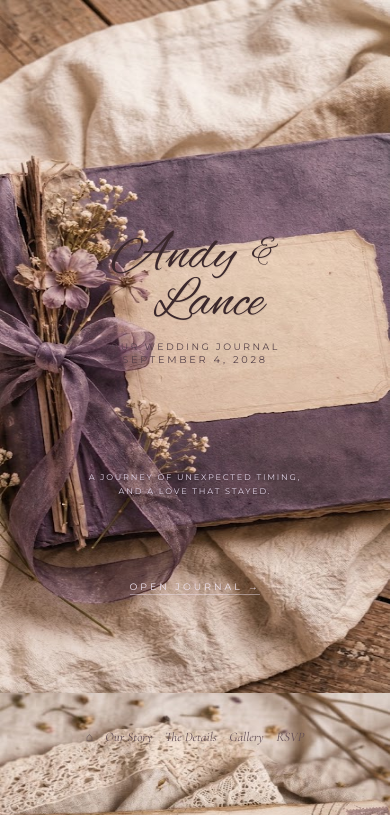
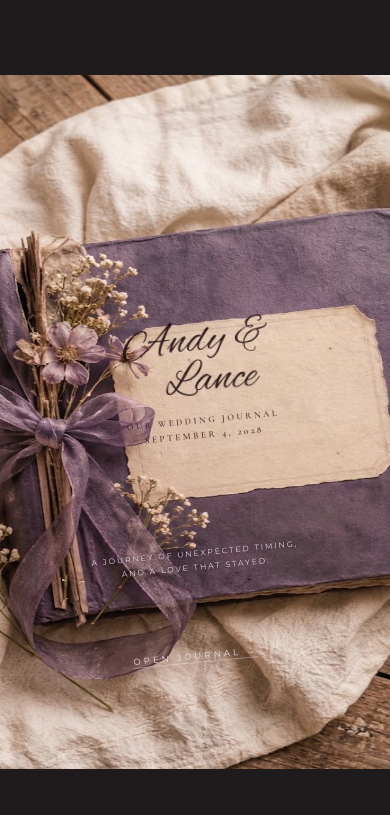
Before and after one commit to andreaasuncion0928-sketch/WS8, a plain HTML site: page index.html in a window 390 px wide. Shown: the top 815 px of the page. Drawn offline with nearby package versions, Linux system fonts and the light colour scheme.

Commit message:
Update index.html

```diff
--- a/index.html
+++ b/index.html
@@ -5,10 +5,10 @@
   <meta name="viewport" content="width=device-width, initial-scale=1.0">
   <title>Andy & Lance — Our Wedding Journal</title>
 
-  <!-- Matching Typography: Calligraphy Script & Elegant Serif -->
+  <!-- Typography matching the vintage journal -->
   <link rel="preconnect" href="https://fonts.googleapis.com">
   <link rel="preconnect" href="https://fonts.gstatic.com" crossorigin>
-  <link href="https://fonts.googleapis.com/css2?family=Alex+Brush&family=Cormorant+Garamond:ital,wght@0,300;0,400;0,500;0,600;0,700;1,400;1,500&family=Montserrat:wght@300;400;500&display=swap" rel="stylesheet">
+  <link href="https://fonts.googleapis.com/css2?family=Alex+Brush&family=Cormorant+Garamond:ital,wght@0,400;0,500;0,600;1,400;1,600&family=Montserrat:wght@300;400;500&display=swap" rel="stylesheet">
 
   <style>
     *, *::before, *::after {
@@ -18,24 +18,24 @@
     }
 
     body {
-      background-color: #242022;
+      background-color: #1f1b1d;
       color: #382c2a;
       font-family: 'Cormorant Garamond', serif;
       overflow-x: hidden;
       scroll-behavior: smooth;
     }
 
-    /* Screen Stage: Centers each page like a real journal */
+    /* Centers the canvas on any screen */
     .journal-stage {
-      width: 100%;
+      width: 100vw;
+      min-height: 100vh;
       display: flex;
       justify-content: center;
       align-items: center;
-      background-color: #242022;
-      padding: 0;
+      background-color: #1f1b1d;
     }
 
-    /* Fixed Canvas: 16:9 ratio in browser ensures coordinates NEVER drift */
+    /* Fixed ratio canvas: coordinates never stretch or drift */
     .page-sheet {
       position: relative;
       width: 100vw;
@@ -58,7 +58,10 @@
     }
 
     @media (max-width: 768px) {
-      .page-sheet { aspect-ratio: 9 / 16; width: 100vw; }
+      .page-sheet {
+        aspect-ratio: 9 / 16;
+        width: 100vw;
+      }
       #page-1 { background-image: url('intro p.jpg'); }
       #page-2 { background-image: url('2nd page p.jpg'); }
       #page-3 { background-image: url('3rd page p.jpg'); }
@@ -67,167 +70,222 @@
       #page-6 { background-image: url('6th page p.jpg'); }
     }
 
-    /* ----------------------------------------------------
-       TOP NAVIGATION TABS (Pages 2 to 6)
-       ---------------------------------------------------- */
-    .journal-nav {
+    /* ========================================================
+       PAGE 1: COVER LAYOUT & REALISTIC JOURNAL SLANT
+       ======================================================== */
+
+    /* Cream Paper Label Area: Shifted to the right of the flowers & ribbon */
+    .p1-journal-label {
       position: absolute;
-      top: 5.2%;
-      left: 0;
-      width: 100%;
-      display: flex;
-      justify-content: center;
-      align-items: center;
-      gap: 3.2%;
-      z-index: 30;
-    }
-
-    .journal-nav a {
-      text-decoration: none;
-      font-family: 'Cormorant Garamond', serif;
-      font-style: italic;
-      font-size: clamp(13px, 1.25vw, 20px);
-      color: #634e56;
-      transition: color 0.2s;
-    }
-
-    .journal-nav a:hover,
-    .journal-nav a.active {
-      color: #2e1c25;
-      font-weight: 600;
-      border-bottom: 1px solid #7d4f6c;
-    }
-
-    .journal-nav .home-icon {
-      font-style: normal;
-      font-size: clamp(12px, 1.1vw, 18px);
-    }
-
-    /* ----------------------------------------------------
-       PAGE 1: COVER
-       ---------------------------------------------------- */
-    .p1-card-content {
-      position: absolute;
-      top: 15%;
-      left: 31%;
-      width: 53%;
-      height: 56%;
+      top: 20%;
+      left: 51.5%;
+      width: 32.5%;
+      height: 48%;
       display: flex;
       flex-direction: column;
       align-items: center;
       justify-content: center;
       text-align: center;
+      /* Slant matching the journal's perspective */
+      transform: rotate(-6.8deg);
+      transform-origin: center center;
+      /* Ink blend effect to look naturally written into paper fibers */
+      mix-blend-mode: multiply;
+      pointer-events: none;
     }
 
-    .p1-script-names {
+    /* Couple's Names: Slanted Calligraphy */
+    .p1-names-wrap {
       font-family: 'Alex Brush', cursive;
-      font-size: clamp(48px, 6.2vw, 100px);
-      line-height: 0.95;
+      font-size: clamp(40px, 5.1vw, 84px);
+      line-height: 0.98;
       color: #3b282c;
       font-weight: 400;
-      text-shadow: 0.5px 0.5px 1px rgba(0, 0, 0, 0.08);
-      position: relative;
-      display: inline-block;
+      letter-spacing: 0.01em;
+      filter: drop-shadow(0.5px 0.5px 0.5px rgba(0, 0, 0, 0.1));
+      user-select: none;
     }
 
-    .p1-script-names .amp {
-      font-size: 0.65em;
-      margin-left: 0.15em;
-      vertical-align: 0.2em;
+    .p1-names-wrap .scramble-line-1 {
+      display: inline-block;
+      white-space: nowrap;
     }
 
-    .p1-script-names .name-lance {
+    .p1-names-wrap .scramble-line-2 {
       display: block;
       margin-top: -0.1em;
-      margin-left: 0.5em;
+      margin-left: 0.55em;
+      white-space: nowrap;
     }
 
-    .p1-subhead {
-      margin-top: 1.8vw;
-      font-family: 'Montserrat', sans-serif;
-      font-size: clamp(8px, 0.8vw, 13px);
-      font-weight: 400;
+    /* "OUR WEDDING JOURNAL" in refined, spaced serif */
+    .p1-label-subhead {
+      margin-top: 1.5vw;
+      font-family: 'Cormorant Garamond', serif;
+      font-size: clamp(9px, 0.92vw, 15px);
+      font-weight: 600;
+      letter-spacing: 0.28em;
+      text-transform: uppercase;
+      color: #534247;
+      opacity: 0.92;
+    }
+
+    /* "SEPTEMBER 4, 2028" */
+    .p1-label-date {
+      margin-top: 0.4vw;
+      font-family: 'Cormorant Garamond', serif;
+      font-size: clamp(9px, 0.95vw, 15px);
+      font-weight: 600;
       letter-spacing: 0.26em;
       text-transform: uppercase;
-      color: #554148;
+      color: #534247;
+      opacity: 0.92;
     }
 
-    .p1-date {
-      margin-top: 0.5vw;
-      font-family: 'Montserrat', sans-serif;
-      font-size: clamp(9px, 0.85vw, 14px);
-      font-weight: 400;
-      letter-spacing: 0.28em;
-      text-transform: uppercase;
-      color: #554148;
-    }
-
-    .p1-bottom-quote {
+    /* Lower Quote on Purple Velvet/Linen Fabric */
+    .p1-lower-quote {
       position: absolute;
-      top: 74%;
-      left: 54%;
+      top: 73.5%;
+      left: 54.5%;
       width: 27%;
       text-align: center;
       font-family: 'Montserrat', sans-serif;
-      font-size: clamp(7px, 0.7vw, 11px);
+      font-size: clamp(7.5px, 0.68vw, 11px);
       font-weight: 400;
-      letter-spacing: 0.22em;
-      line-height: 1.7;
+      letter-spacing: 0.24em;
+      line-height: 1.75;
       text-transform: uppercase;
-      color: #e5d7eb;
-      text-shadow: 0 1px 2px rgba(0, 0, 0, 0.4);
+      color: #e5d6eb;
+      /* Slanted with the book cover */
+      transform: rotate(-6.8deg);
+      text-shadow: 0 1px 2px rgba(0, 0, 0, 0.35);
     }
 
-    .p1-open-btn {
+    /* "OPEN JOURNAL ──→" */
+    .p1-open-action {
       position: absolute;
       top: 89%;
-      left: 54%;
+      left: 54.5%;
       width: 27%;
       text-align: center;
+      transform: rotate(-6.8deg);
     }
 
-    .p1-open-btn a {
+    .p1-open-action a {
+      display: inline-flex;
+      align-items: center;
+      justify-content: center;
+      gap: 0.7vw;
       text-decoration: none;
       font-family: 'Montserrat', sans-serif;
       font-size: clamp(8px, 0.72vw, 12px);
-      letter-spacing: 0.32em;
+      letter-spacing: 0.36em;
       text-transform: uppercase;
-      color: #ede2ef;
-      border-bottom: 1px solid rgba(237, 226, 239, 0.45);
+      color: #ede0ef;
       padding-bottom: 0.3vw;
-      transition: all 0.3s;
+      border-bottom: 1px solid rgba(237, 224, 239, 0.4);
+      transition: all 0.3s ease;
     }
 
-    .p1-open-btn a:hover {
+    .p1-open-action a:hover {
       color: #ffffff;
       border-bottom-color: #ffffff;
+      letter-spacing: 0.42em;
     }
 
     /* ----------------------------------------------------
-       PAGE 2: TO OUR FAVORITE PEOPLE
+       MOBILE ADJUSTMENTS (9:16 Portrait Canvas)
        ---------------------------------------------------- */
+    @media (max-width: 768px) {
+      .p1-journal-label {
+        top: 25%;
+        left: 22%;
+        width: 58%;
+        height: 38%;
+        transform: rotate(-5.5deg);
+      }
+      .p1-names-wrap { font-size: 11.5vw; }
+      .p1-label-subhead { font-size: 2.3vw; margin-top: 3vw; }
+      .p1-label-date { font-size: 2.4vw; margin-top: 0.8vw; }
+      .p1-lower-quote {
+        top: 68%;
+        left: 15%;
+        width: 70%;
+        font-size: 2vw;
+        transform: rotate(-5.5deg);
+      }
+      .p1-open-action {
+        top: 82%;
+        left: 15%;
+        width: 70%;
+        transform: rotate(-5.5deg);
+      }
+      .p1-open-action a { font-size: 2.2vw; }
+
+      .p2-letter { top: 16%; left: 10%; width: 80%; transform: rotate(-2deg); }
+      .p2-polaroid { display: none; }
+      .p3-photos { display: none; }
+      .p3-story-box { top: 16%; left: 10%; width: 80%; }
+      .p4-container { top: 14%; left: 8%; width: 84%; }
+      .p4-attire-tag { display: none; }
+      .p5-container { top: 14%; left: 8%; width: 84%; }
+      .p6-gallery-side { display: none; }
+      .p6-rsvp-side { top: 22%; left: 10%; width: 80%; }
+    }
+
+    /* ----------------------------------------------------
+       PAGES 2-6: SUBPAGES STYLING
+       ---------------------------------------------------- */
+    .journal-nav {
+      position: absolute;
+      top: 5%;
+      left: 0;
+      width: 100%;
+      display: flex;
+      justify-content: center;
+      gap: 3.5%;
+      z-index: 20;
+    }
+    .journal-nav a {
+      text-decoration: none;
+      font-family: 'Cormorant Garamond', serif;
+      font-style: italic;
+      font-size: clamp(13px, 1.2vw, 19px);
+      color: #634e56;
+      transition: color 0.2s;
+    }
+    .journal-nav a:hover, .journal-nav a.active {
+      color: #2e1c25;
+      font-weight: 600;
+    }
+
     .p2-letter {
       position: absolute;
       top: 14%;
       left: 17%;
       width: 40%;
       text-align: left;
+      transform: rotate(-1.5deg);
+      mix-blend-mode: multiply;
     }
-
     .script-heading {
       font-family: 'Alex Brush', cursive;
       font-size: clamp(32px, 3.8vw, 60px);
       color: #3b282c;
       margin-bottom: 1.2vw;
     }
-
     .letter-body {
       font-family: 'Cormorant Garamond', serif;
       font-size: clamp(13px, 1.22vw, 20px);
       line-height: 1.6;
       color: #4a3c40;
     }
-
+    .p2-sign {
+      margin-top: 1.5vw;
+      font-family: 'Alex Brush', cursive;
+      font-size: clamp(24px, 2.7vw, 42px);
+      color: #3b282c;
+    }
     .p2-polaroid {
       position: absolute;
       top: 11%;
@@ -235,42 +293,39 @@
       width: 28%;
       background: #ffffff;
       padding: 3.5% 3.5% 8.5% 3.5%;
-      box-shadow: 2px 5px 15px rgba(0, 0, 0, 0.15);
+      box-shadow: 2px 5px 15px rgba(0,0,0,0.15);
       transform: rotate(3deg);
     }
+    .p2-polaroid img { width: 100%; display: block; }
 
-    .p2-polaroid img {
-      width: 100%;
-      height: auto;
-      display: block;
+    /* Page 3 */
+    .p3-photos {
+      position: absolute;
+      top: 16%;
+      left: 10%;
+      width: 36%;
+      height: 72%;
     }
+    .polaroid-frame {
+      position: absolute;
+      background: #ffffff;
+      padding: 3% 3% 7% 3%;
+      box-shadow: 2px 4px 12px rgba(0, 0, 0, 0.14);
+    }
+    .polaroid-frame img { width: 100%; display: block; }
+    .p3-frame-1 { width: 56%; top: 0; left: 6%; transform: rotate(-6deg); z-index: 1; }
+    .p3-frame-2 { width: 56%; top: 22%; left: 36%; transform: rotate(4deg); z-index: 2; }
+    .p3-frame-3 { width: 58%; top: 48%; left: 8%; transform: rotate(-3deg); z-index: 3; }
 
-    .p2-sign {
-      margin-top: 1.5vw;
-      font-family: 'Alex Brush', cursive;
-      font-size: clamp(24px, 2.7vw, 42px);
-      color: #3b282c;
-    }
-
-    /* ----------------------------------------------------
-       PAGE 3: OUR STORY
-       ---------------------------------------------------- */
     .p3-story-box {
       position: absolute;
       top: 15%;
       left: 50%;
       width: 40%;
       text-align: left;
+      transform: rotate(-1deg);
+      mix-blend-mode: multiply;
     }
-
-    .p3-story-box .sub {
-      font-family: 'Cormorant Garamond', serif;
-      font-style: italic;
-      font-size: clamp(13px, 1.2vw, 19px);
-      color: #5b4a4f;
-      margin-bottom: 1.5vw;
-    }
-
     .p3-story-box p {
       font-size: clamp(12px, 1.15vw, 18px);
       line-height: 1.58;
@@ -278,52 +333,21 @@
       margin-bottom: 0.9vw;
     }
 
-    .p3-photos {
-      position: absolute;
-      top: 16%;
-      left: 10%;
-      width: 36%;
-      height: 72%;
-    }
-
-    .polaroid-frame {
-      position: absolute;
-      background: #ffffff;
-      padding: 3% 3% 7% 3%;
-      box-shadow: 2px 4px 12px rgba(0, 0, 0, 0.14);
-    }
-
-    .polaroid-frame img {
-      width: 100%;
-      display: block;
-    }
-
-    .p3-frame-1 { width: 56%; top: 0; left: 6%; transform: rotate(-6deg); z-index: 1; }
-    .p3-frame-2 { width: 56%; top: 22%; left: 36%; transform: rotate(4deg); z-index: 2; }
-    .p3-frame-3 { width: 58%; top: 48%; left: 8%; transform: rotate(-3deg); z-index: 3; }
-
-    /* ----------------------------------------------------
-       PAGE 4: THE WEDDING DETAILS
-       ---------------------------------------------------- */
+    /* Page 4 Details */
     .p4-container {
       position: absolute;
       top: 14%;
       left: 16%;
       width: 56%;
       text-align: center;
+      mix-blend-mode: multiply;
     }
-
     .p4-columns {
       display: flex;
       justify-content: space-between;
       margin-top: 2vw;
     }
-
-    .p4-col {
-      width: 47%;
-      text-align: center;
-    }
-
+    .p4-col { width: 47%; text-align: center; }
     .venue-name {
       font-size: clamp(14px, 1.4vw, 22px);
       font-weight: 600;
@@ -331,18 +355,8 @@
       color: #38252a;
       margin: 0.4vw 0 0.2vw 0;
     }
-
-    .venue-loc {
-      font-size: clamp(12px, 1.1vw, 17px);
-      color: #554449;
-      margin-bottom: 0.6vw;
-    }
-
-    .venue-time {
-      font-size: clamp(11px, 0.95vw, 15px);
-      color: #6a575d;
-      letter-spacing: 0.05em;
-    }
+    .venue-loc { font-size: clamp(12px, 1.1vw, 17px); color: #554449; margin-bottom: 0.6vw; }
+    .venue-time { font-size: clamp(11px, 0.95vw, 15px); color: #6a575d; }
 
     .p4-attire-tag {
       position: absolute;
@@ -352,46 +366,22 @@
       background: #fdfaf5;
       padding: 1.8vw 1.2vw;
       text-align: center;
-      box-shadow: 2px 4px 12px rgba(0, 0, 0, 0.08);
+      box-shadow: 2px 4px 12px rgba(0,0,0,0.08);
       border: 1px dashed #d5c8be;
       transform: rotate(2deg);
     }
+    .swatches { display: flex; justify-content: center; gap: 0.4vw; margin: 0.8vw 0; }
+    .swatch { width: 1.3vw; height: 1.3vw; min-width: 14px; min-height: 14px; border-radius: 50%; }
 
-    .swatches {
-      display: flex;
-      justify-content: center;
-      gap: 0.4vw;
-      margin: 0.8vw 0;
-    }
-
-    .swatch {
-      width: 1.3vw;
-      height: 1.3vw;
-      min-width: 14px;
-      min-height: 14px;
-      border-radius: 50%;
-    }
-
-    /* ----------------------------------------------------
-       PAGE 5: OUR ENTOURAGE
-       ---------------------------------------------------- */
+    /* Page 5 Entourage */
     .p5-container {
       position: absolute;
       top: 13%;
       left: 8%;
       width: 50%;
       text-align: center;
+      mix-blend-mode: multiply;
     }
-
-    .entourage-columns {
-      display: grid;
-      grid-template-columns: 1fr 1fr;
-      gap: 1vw;
-      font-size: clamp(11px, 1.05vw, 16px);
-      line-height: 1.5;
-      color: #433337;
-    }
-
     .role-head {
       font-style: italic;
       font-weight: 600;
@@ -400,10 +390,15 @@
       margin-top: 0.8vw;
       margin-bottom: 0.3vw;
     }
+    .entourage-columns {
+      display: grid;
+      grid-template-columns: 1fr 1fr;
+      gap: 1vw;
+      font-size: clamp(11px, 1.05vw, 16px);
+      line-height: 1.5;
+    }
 
-    /* ----------------------------------------------------
-       PAGE 6: OUR GALLERY & RSVP
-       ---------------------------------------------------- */
+    /* Page 6 Gallery & RSVP */
     .p6-gallery-side {
       position: absolute;
       top: 14%;
@@ -411,20 +406,17 @@
       width: 40%;
       text-align: center;
     }
-
     .gallery-preview {
       display: flex;
       justify-content: center;
       gap: 0.8vw;
       margin-top: 1.5vw;
     }
-
     .gallery-preview img {
       width: 28%;
       border: 4px solid #ffffff;
-      box-shadow: 1px 3px 8px rgba(0, 0, 0, 0.12);
+      box-shadow: 1px 3px 8px rgba(0,0,0,0.12);
     }
-
     .view-more-btn {
       display: inline-block;
       margin-top: 1.2vw;
@@ -446,8 +438,8 @@
       right: 9%;
       width: 38%;
       text-align: center;
+      mix-blend-mode: multiply;
     }
-
     .rsvp-large-title {
       font-family: 'Alex Brush', cursive;
       font-size: clamp(48px, 5.8vw, 90px);
@@ -455,7 +447,6 @@
       line-height: 1;
       margin-bottom: 1.2vw;
     }
-
     .confirm-attendance-btn {
       display: inline-block;
       margin: 1.8vw 0;
@@ -471,13 +462,9 @@
       transition: all 0.3s;
       text-decoration: none;
     }
+    .confirm-attendance-btn:hover { background: #462c43; color: #fff; }
 
-    .confirm-attendance-btn:hover {
-      background: #462c43;
-      color: #ffffff;
-    }
-
-    /* Modal Form for RSVP */
+    /* Modal Form */
     .modal-overlay {
       position: fixed;
       inset: 0;
@@ -488,9 +475,7 @@
       justify-content: center;
       z-index: 1000;
     }
-
     .modal-overlay.open { display: flex; }
-
     .modal-card {
       background: #fbf7f2;
       border: 1px solid #d5c8be;
@@ -498,9 +483,8 @@
       width: 90%;
       max-width: 440px;
       text-align: center;
-      box-shadow: 0 10px 30px rgba(0, 0, 0, 0.3);
+      box-shadow: 0 10px 30px rgba(0,0,0,0.3);
     }
-
     .modal-card input, .modal-card select {
       width: 100%;
       padding: 0.75rem;
@@ -510,7 +494,6 @@
       font-family: 'Cormorant Garamond', serif;
       font-size: 1.1rem;
     }
-
     .modal-card button {
       width: 100%;
       padding: 0.8rem;
@@ -522,33 +505,6 @@
       letter-spacing: 0.2em;
       cursor: pointer;
     }
-
-    /* ----------------------------------------------------
-       MOBILE ADJUSTMENTS (aspect-ratio: 9/16)
-       ---------------------------------------------------- */
-    @media (max-width: 768px) {
-      .p1-card-content { top: 22%; left: 16%; width: 68%; height: 42%; }
-      .p1-script-names { font-size: 14vw; }
-      .p1-subhead { font-size: 2.4vw; margin-top: 3vw; }
-      .p1-date { font-size: 2.5vw; }
-      .p1-bottom-quote { top: 68%; left: 10%; width: 80%; font-size: 2.1vw; }
-      .p1-open-btn { top: 83%; left: 10%; width: 80%; }
-      .p1-open-btn a { font-size: 2.4vw; }
-
-      .p2-letter { top: 18%; left: 10%; width: 80%; }
-      .p2-polaroid { display: none; }
-
-      .p3-photos { display: none; }
-      .p3-story-box { top: 16%; left: 10%; width: 80%; }
-
-      .p4-container { top: 14%; left: 8%; width: 84%; }
-      .p4-attire-tag { display: none; }
-
-      .p5-container { top: 14%; left: 8%; width: 84%; }
-
-      .p6-gallery-side { display: none; }
-      .p6-rsvp-side { top: 20%; left: 10%; width: 80%; }
-    }
   </style>
 </head>
 <body>
@@ -557,22 +513,23 @@
   <div class="journal-stage">
     <div class="page-sheet" id="page-1">
 
-      <!-- Bounded directly inside the cream paper label -->
-      <div class="p1-card-content">
-        <div class="p1-script-names">
-          Andy <span class="amp">&amp;</span>
-          <span class="name-lance">Lance</span>
+      <!-- Bounded squarely inside the cream paper label with authentic tilt -->
+      <div class="p1-journal-label">
+        <div class="p1-names-wrap" aria-label="Andy & Lance">
+          <span class="scramble-line-1" id="scramble1">Andy &amp;</span>
+          <span class="scramble-line-2" id="scramble2">Lance</span>
         </div>
-        <div class="p1-subhead">Our Wedding Journal</div>
-        <div class="p1-date">September 4, 2028</div>
+        <div class="p1-label-subhead">Our Wedding Journal</div>
+        <div class="p1-label-date">September 4, 2028</div>
       </div>
 
-      <!-- Centered below the label on purple book fabric -->
-      <div class="p1-bottom-quote">
+      <!-- Tagline on lower cover, tilted along with the journal -->
+      <div class="p1-lower-quote">
         A journey of unexpected timing,<br>and a love that stayed.
       </div>
 
-      <div class="p1-open-btn">
+      <!-- Open Link -->
+      <div class="p1-open-action">
         <a href="#page-2">OPEN JOURNAL &rarr;</a>
       </div>
 
@@ -584,7 +541,7 @@
   <div class="journal-stage">
     <div class="page-sheet" id="page-2">
       <nav class="journal-nav">
-        <a href="#page-1" class="home-icon">&#8962;</a>
+        <a href="#page-1">&#8962;</a>
         <a href="#page-3">Our Story</a>
         <a href="#page-4">The Details</a>
         <a href="#page-5">Gallery</a>
@@ -612,7 +569,7 @@
   <div class="journal-stage">
     <div class="page-sheet" id="page-3">
       <nav class="journal-nav">
-        <a href="#page-1" class="home-icon">&#8962;</a>
+        <a href="#page-1">&#8962;</a>
         <a href="#page-3" class="active">Our Story</a>
         <a href="#page-4">The Details</a>
         <a href="#page-5">Gallery</a>
@@ -633,7 +590,9 @@
 
       <div class="p3-story-box">
         <h2 class="script-heading">Our Story</h2>
-        <div class="sub">A love story that began in the most unexpected time.</div>
+        <div style="font-style: italic; font-size: clamp(13px, 1.2vw, 19px); color: #5b4a4f; margin-bottom: 1.5vw;">
+          A love story that began in the most unexpected time.
+        </div>
         <p>It all started with a simple day, just hanging around, not expecting any love, not even a thought of falling in love. But then, <strong>it happened.</strong></p>
         <p>Late night conversations and calls, daily chats even from a distance, and a decision to finally meet.</p>
         <p>And just like that, we got over with each other &mdash; and it all happened in a very sudden way.</p>
@@ -647,7 +606,7 @@
   <div class="journal-stage">
     <div class="page-sheet" id="page-4">
       <nav class="journal-nav">
-        <a href="#page-1" class="home-icon">&#8962;</a>
+        <a href="#page-1">&#8962;</a>
         <a href="#page-3">Our Story</a>
         <a href="#page-4" class="active">The Details</a>
         <a href="#page-5">Gallery</a>
@@ -695,10 +654,10 @@
   <div class="journal-stage">
     <div class="page-sheet" id="page-5">
       <nav class="journal-nav">
-        <a href="#page-1" class="home-icon">&#8962;</a>
+        <a href="#page-1">&#8962;</a>
         <a href="#page-3">Our Story</a>
-        <a href="#page-4" class="active">The Details</a>
-        <a href="#page-5">Gallery</a>
+        <a href="#page-4">The Details</a>
+        <a href="#page-5" class="active">Gallery</a>
         <a href="#page-6">RSVP</a>
       </nav>
 
@@ -737,7 +696,7 @@
   <div class="journal-stage">
     <div class="page-sheet" id="page-6">
       <nav class="journal-nav">
-        <a href="#page-1" class="home-icon">&#8962;</a>
+        <a href="#page-1">&#8962;</a>
         <a href="#page-3">Our Story</a>
         <a href="#page-4">The Details</a>
         <a href="#page-5" class="active">Gallery</a>
@@ -780,7 +739,58 @@
     </div>
   </div>
 
+  <!-- Scrambler & Modal Script -->
   <script>
+    // Letter-morphing scramble animation that resolves into the couple's names
+    function runScrambleAnimation() {
+      const chars = 'ABCDEFGHIJKLMNOPQRSTUVWXYZabcdefghijklmnopqrstuvwxyz&♡';
+
+      function scramble(elementId, targetText, delay = 0, duration = 1600) {
+        const el = document.getElementById(elementId);
+        if (!el) return;
+
+        const length = targetText.length;
+        let start = null;
+
+        setTimeout(() => {
+          function frame(now) {
+            if (!start) start = now;
+            const elapsed = now - start;
+            const progress = Math.min(elapsed / duration, 1);
+
+            // Number of characters resolved from left to right
+            const resolvedCount = Math.floor(progress * length);
+
+            let output = '';
+            for (let i = 0; i < length; i++) {
+              if (targetText[i] === ' ') {
+                output += ' ';
+              } else if (i < resolvedCount) {
+                output += targetText[i];
+              } else {
+                output += chars[Math.floor(Math.random() * chars.length)];
+              }
+            }
+
+            el.textContent = output;
+
+            if (progress < 1) {
+              requestAnimationFrame(frame);
+            } else {
+              el.textContent = targetText;
+            }
+          }
+          requestAnimationFrame(frame);
+        }, delay);
+      }
+
+      scramble('scramble1', 'Andy &', 200, 1500);
+      scramble('scramble2', 'Lance', 600, 1600);
+    }
+
+    window.addEventListener('DOMContentLoaded', runScrambleAnimation);
+
+    // RSVP modal handlers
     function openRSVP() {
       document.getElementById('rsvpModal').classList.add('open');
     }
```
